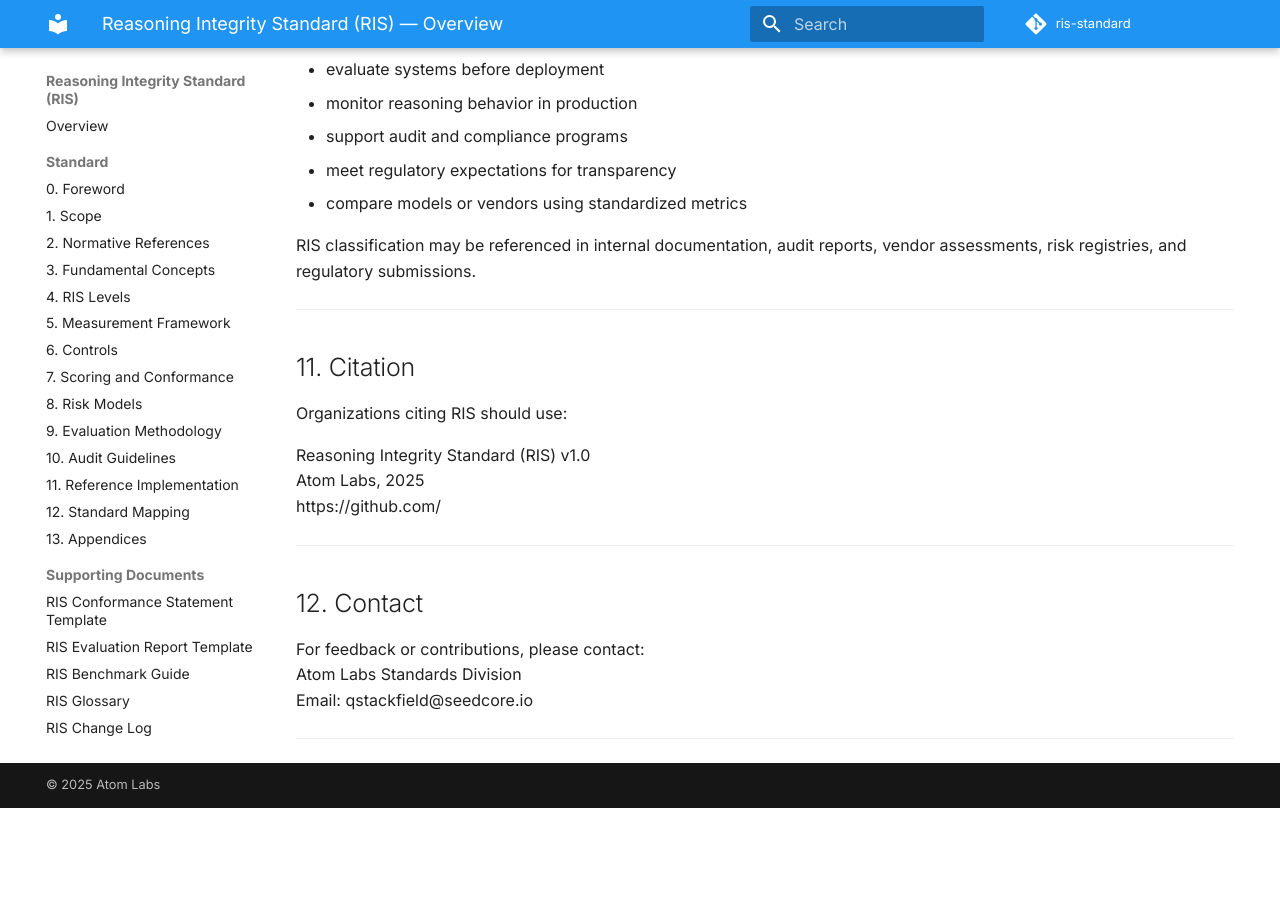
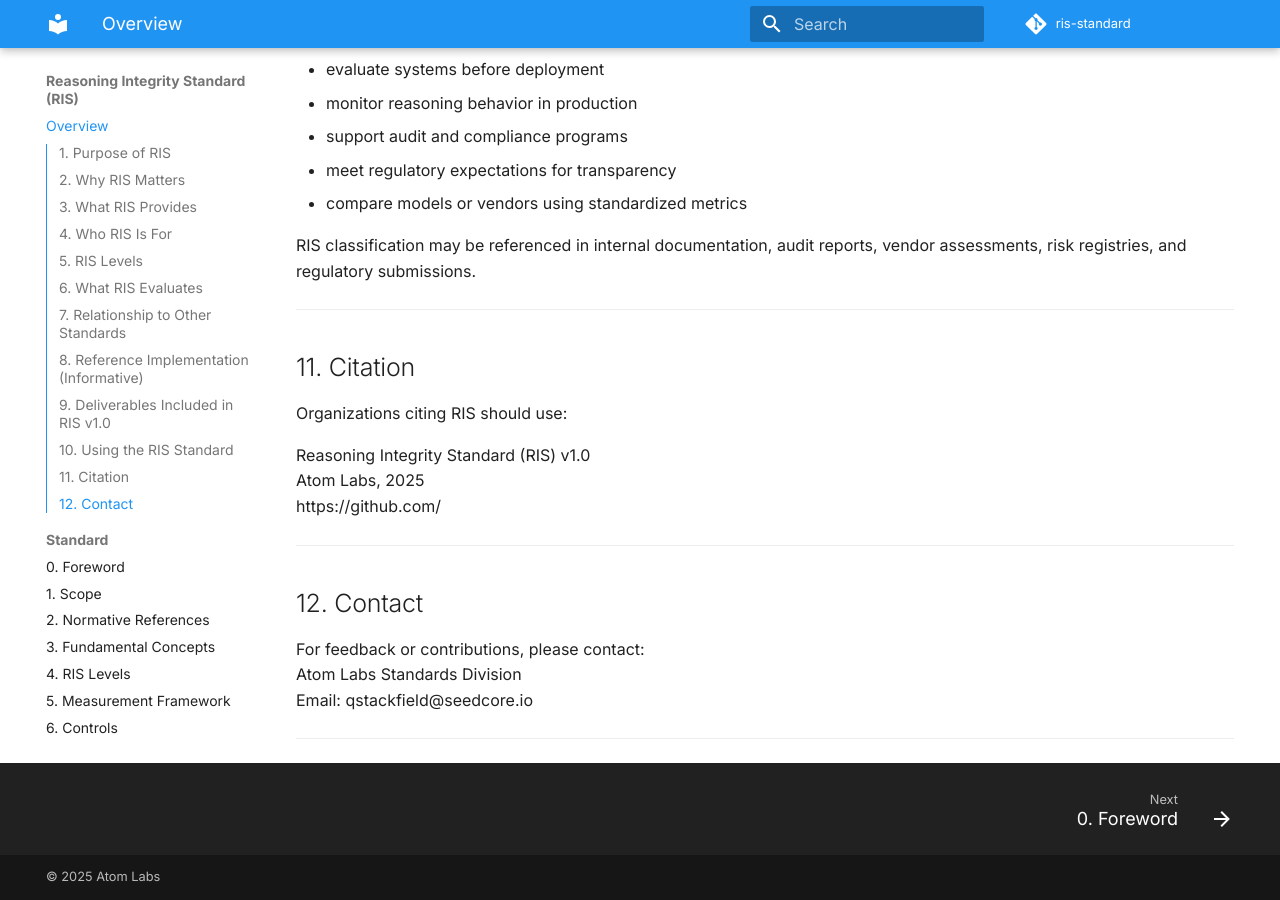
Before and after one commit to qstackfield/ris-standard, an MkDocs documentation site: the page built from docs/index.md, in a window 1280 px wide and 900 px high, scrolled down 4340 px. Built offline with MkDocs 1.6.1 and Material for MkDocs 9.7.7, drawn with Linux system fonts in a browser that asks for light colours; comment, search, counter and statistics services are not loaded; before the commit the page ends 5148 px from its top, so only the background shows below that; part of the change alters nothing that is shown.

```diff
--- a/mkdocs.yml
+++ b/mkdocs.yml
@@ -45,7 +45,7 @@ markdown_extensions:
   - attr_list
 
 nav:
-  - Overview: RIS_Overview.md
+  - Overview: index.md
   - Standard:
       - "0. Foreword": sections/00-foreword.md
       - "1. Scope": sections/01-scope.md
```
